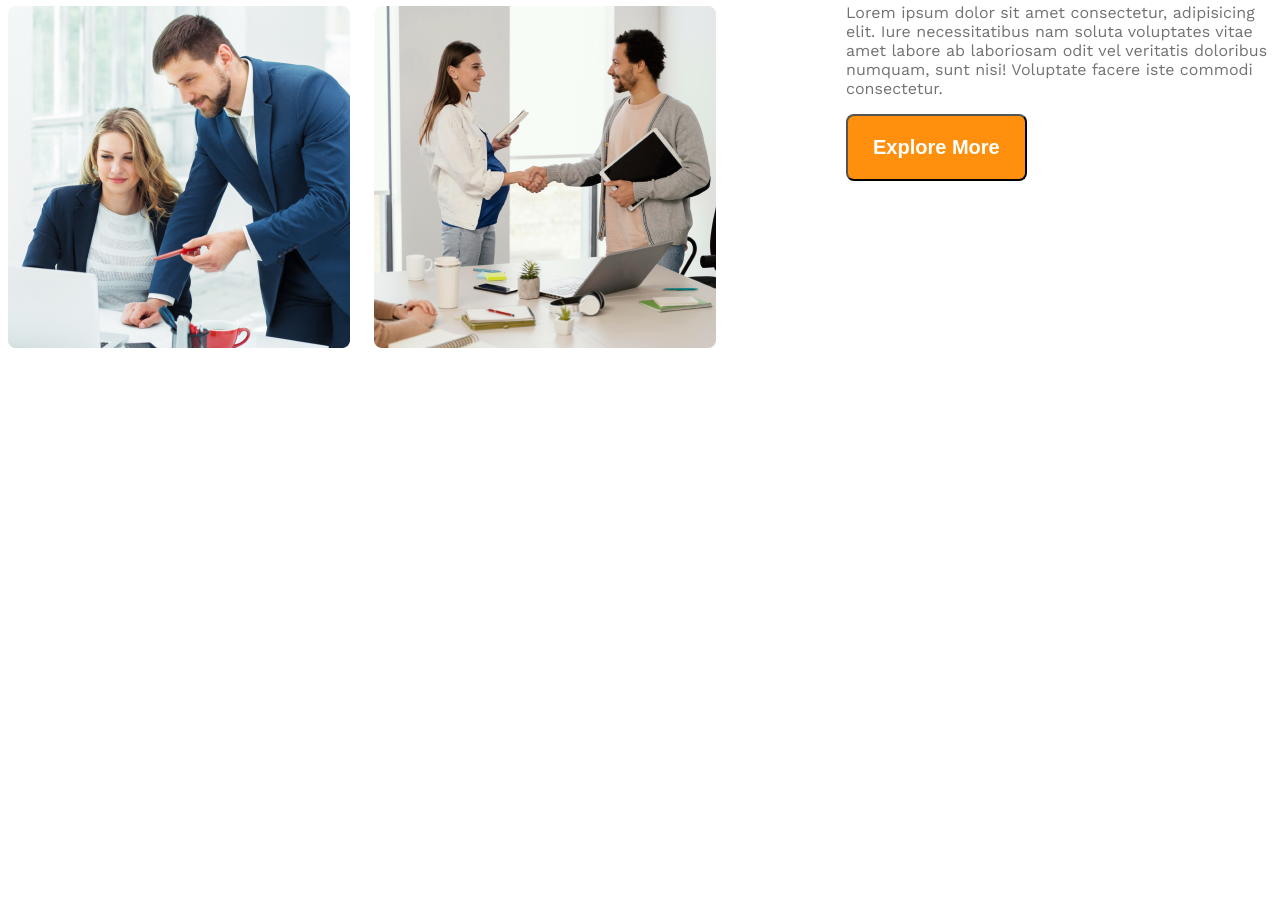
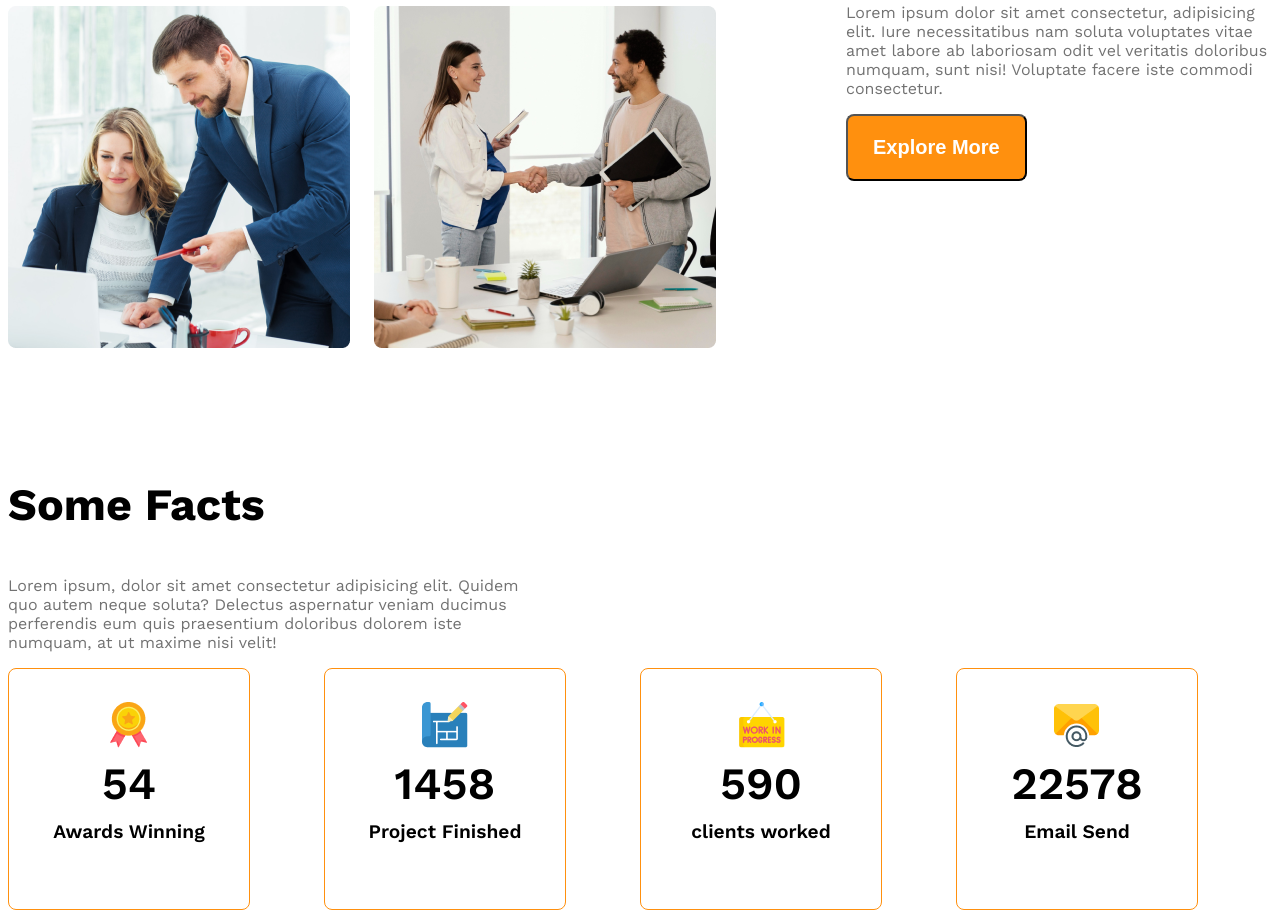
Before and after one commit to SumonaKeya/G3-Architect, a plain HTML site: page index.html in a window 1280 px wide. Shown: the part 1697-2615 px from the top of the page. Before the commit the page ends 2053 px from the top, so only its background shows below. Drawn offline with nearby package versions, Linux system fonts and the light colour scheme.

Commit message:
Fact section added

```diff
--- a/index.html
+++ b/index.html
@@ -39,12 +39,49 @@
 
         </div>
         <div class="our-features">
-           <h3 class="feature-title"><span id="quick-list" class="text-light-gray">Quick list</span> <span>of Our</span> <span class="text-primary">Features</span> </h3>
+           <h3 class="section-title"><span id="quick-list" class="text-light-gray">Quick list</span> <span>of Our</span> <span class="text-primary">Features</span> </h3>
            <p class="feature-description text-light-gray">Lorem ipsum dolor sit amet consectetur, adipisicing elit. Iure necessitatibus nam soluta voluptates vitae amet labore ab laboriosam odit vel veritatis doloribus numquam, sunt nisi! Voluptate facere iste commodi consectetur.</p>
            <button class="btn-primary">Explore More</button>
         </div>
 
     </section>
+
+    <section>
+       <h3 class="section-title">Some Facts</h3>
+       <p class="text-light-gray fact-description">Lorem ipsum, dolor sit amet consectetur adipisicing elit. Quidem quo autem neque soluta? Delectus aspernatur veniam ducimus perferendis eum quis praesentium doloribus dolorem iste numquam, at ut maxime nisi velit!</p>
+    <div class="facts-container">
+        <!-- .fact-card*4>img.fact-icon+h4.fact-number+h5.fact-name -->
+              <div class="fact-card display-flex">
+     <div>
+        <img src="./images/icons/ribon.png" alt="" class="fact-icon">
+        <h4 class="fact-number">54</h4>
+        <h5 class="fact-name">Awards Winning</h5>
+     </div>
+              </div>
+              <div class="fact-card display-flex">
+  <div>
+    <img src="./images/icons/projects.png" alt="" class="fact-icon">
+    <h4 class="fact-number">1458</h4>
+    <h5 class="fact-name">Project Finished</h5>
+  </div>
+  </div>
+              <div class="fact-card display-flex">
+                <div>
+                    <img src="./images/icons/customers.png" alt="" class="fact-icon">
+                <h4 class="fact-number">590</h4>
+                <h5 class="fact-name">clients worked</h5>
+                </div>
+              </div>
+              <div class="fact-card display-flex">
+<div>
+    <img src="./images/icons/email.png" alt="" class="fact-icon">
+    <h4 class="fact-number">22578</h4>
+    <h5 class="fact-name">Email Send</h5>
+</div>
+              </div>
+
+    </div>
+    </section>
 </main>
 
 </body>
--- a/style.css
+++ b/style.css
@@ -8,6 +8,10 @@
   }
   main > section {
     margin-top: 130px;
+  }
+  .section-title{
+    font-size: 2.8rem;
+    font-weight: 700;
   }
 
   .display-flex{
@@ -91,14 +95,45 @@ main{
  margin-left: 130px;
  max-width:530px ;
 }
-.feature-title{
-  font-size: 2.8rem;
-  font-weight: 700;
-}
+
 
 #quick-list{
   font-weight: 500;
 }
+
+/* Fact section */
+
+.fact-card{
+ border: 1px solid #FF900E ;
+ width: 240px;
+ height: 240px;
+ border-radius: 8px;
+ align-items: center;
+ justify-content: center;
+ text-align: center;
+}
+.facts-container{
+  display: grid;
+  grid-template-columns: repeat(4,1fr);
+}
+
+.fact-number{
+  font-size:2.8rem;
+  font-weight: 600;
+  margin-top:5px;
+  margin-bottom: 10px;
+}
+.fact-name{
+  font-size: 1.2rem;
+  font-weight: 600;
+  margin-top:10px;
+}
+
+.fact-description{
+  max-width: 540px;
+}
+
+
 
 
 
@@ -112,13 +147,18 @@ main{
     flex-direction: column ;
   }
 
-  .team-img-container{
-    grid-template-columns: repeat(1,1fr);
+  .team-img-container, .facts-container{
+    grid-template-columns: 1fr;
   }
   .our-features{
     margin-left: 20px;
   }
+  .facts-container{
+    justify-items: center;
+    gap: 24px;
+  }
 }
+/* //////////////////////////////// */
 
 @media screen and (min-width: 576px) and (max-width: 992px)
 {
```
